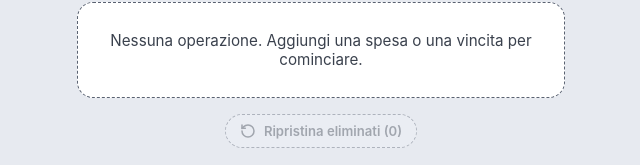
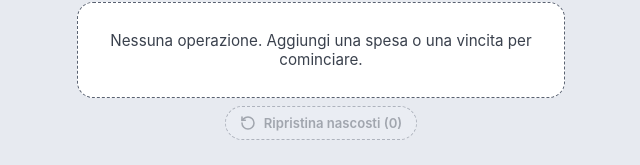
Before and after one commit to SimoAlbi28/play-limit, a React (Vite) app: page / in a window 1280 px wide. Shown: the part 720-885 px from the top of the page, without its empty margins (319-959 px from the left). Built offline with nearby package versions, Linux system fonts and the light colour scheme.

Commit message:
feat: update button text and styles for history restore functionality

```diff
--- a/src/components/History.tsx
+++ b/src/components/History.tsx
@@ -117,7 +117,7 @@ export function History({
         disabled={hiddenCount === 0}
       >
         <RotateCcw size={16} strokeWidth={2.3} />
-        Ripristina eliminati ({hiddenCount})
+        Ripristina nascosti ({hiddenCount})
       </button>
     </section>
   )
--- a/src/styles/app.css
+++ b/src/styles/app.css
@@ -43,7 +43,7 @@
 }
 
 .intro-logo__faint {
-  opacity: 0.22;
+  display: none;
 }
 
 .intro-logo__full {
@@ -2402,7 +2402,7 @@ input {
 }
 
 .history__restore {
-  margin: 4px auto 0;
+  margin: -4px auto 0;
   display: inline-flex;
   align-items: center;
   gap: 8px;
@@ -2421,7 +2421,7 @@ input {
 .history__restore--active {
   background: transparent;
   border: 1px dashed var(--info);
-  color: var(--info-strong);
+  color: var(--info);
 }
 
 .history__restore--active:hover {
@@ -2431,7 +2431,7 @@ input {
 }
 
 :root[data-theme='dark'] .history__restore--active {
-  color: #cfe0ff;
+  color: var(--info);
   border-color: var(--info);
 }
 
```
